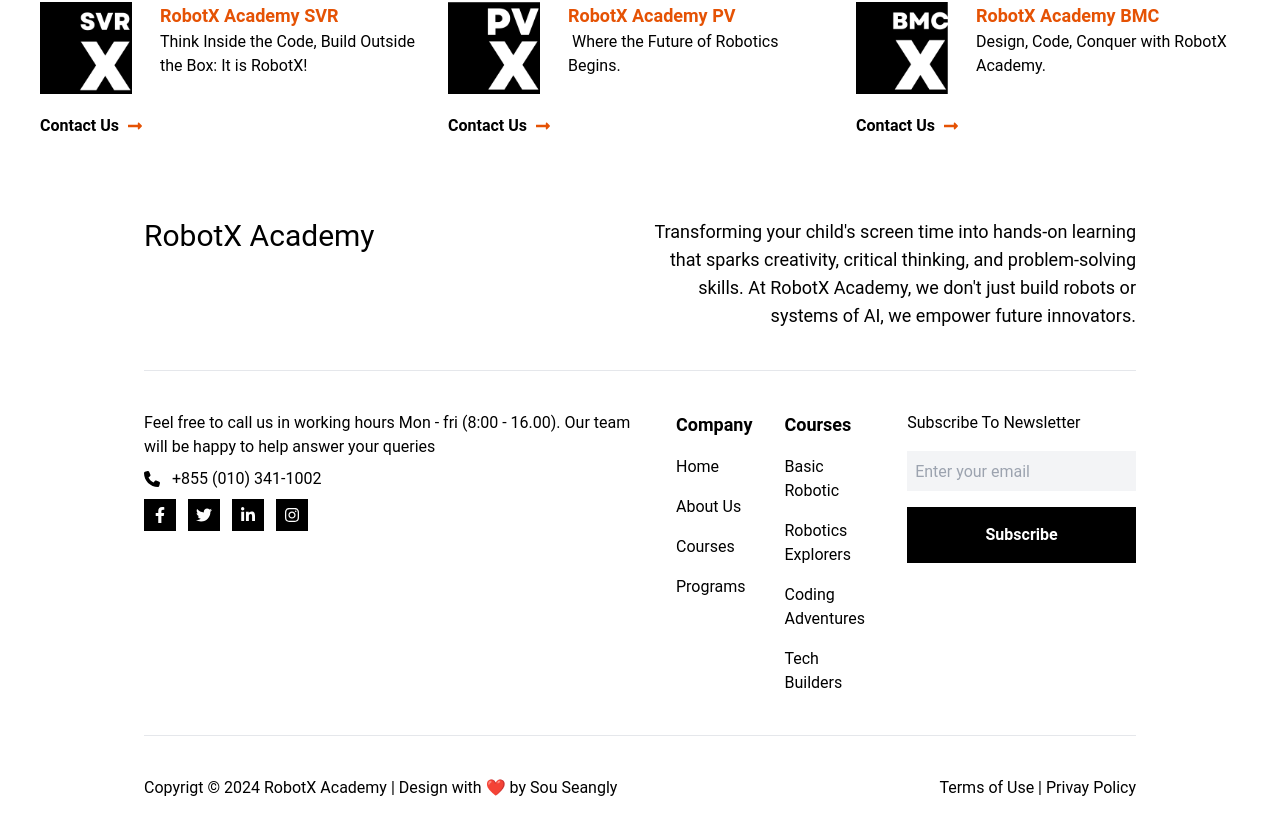
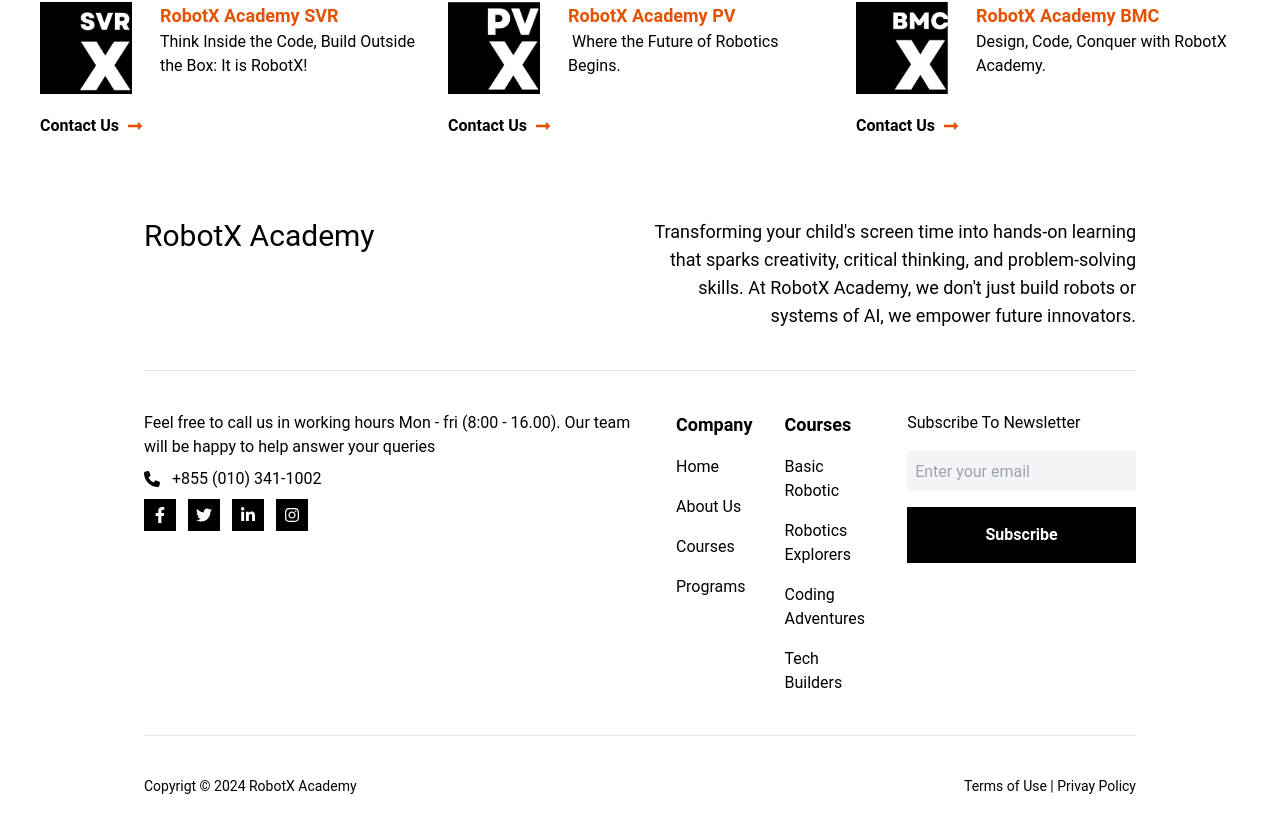
Before and after one commit to Leap-Chanvuthy/RobotX-Academy, a React (Vite) app: page / in a window 1280 px wide. Shown: the part 1476-2310 px from the top of the page. Built offline with nearby package versions, Linux system fonts and the light colour scheme.

Commit message:
modify footer

```diff
--- a/src/components/layouts/Footer.jsx
+++ b/src/components/layouts/Footer.jsx
@@ -59,9 +59,9 @@ const Footer = () => {
                 </div>
             </div>
             <hr className="mt-10"/>
-            <div className="flex justify-between items-center my-10">
-                <p>Copyrigt © 2024 RobotX Academy | Design with ❤️ by Sou Seangly</p>
-                <p>Terms of Use | Privay Policy</p>
+            <div className="flex flex-col lg:md:flex-row justify-between  gap-5 items-center my-10">
+                <p className="text-sm">Copyrigt © 2024 RobotX Academy</p>
+                <p className="text-sm">Terms of Use | Privay Policy</p>
             </div>
         </div>
      );
```
